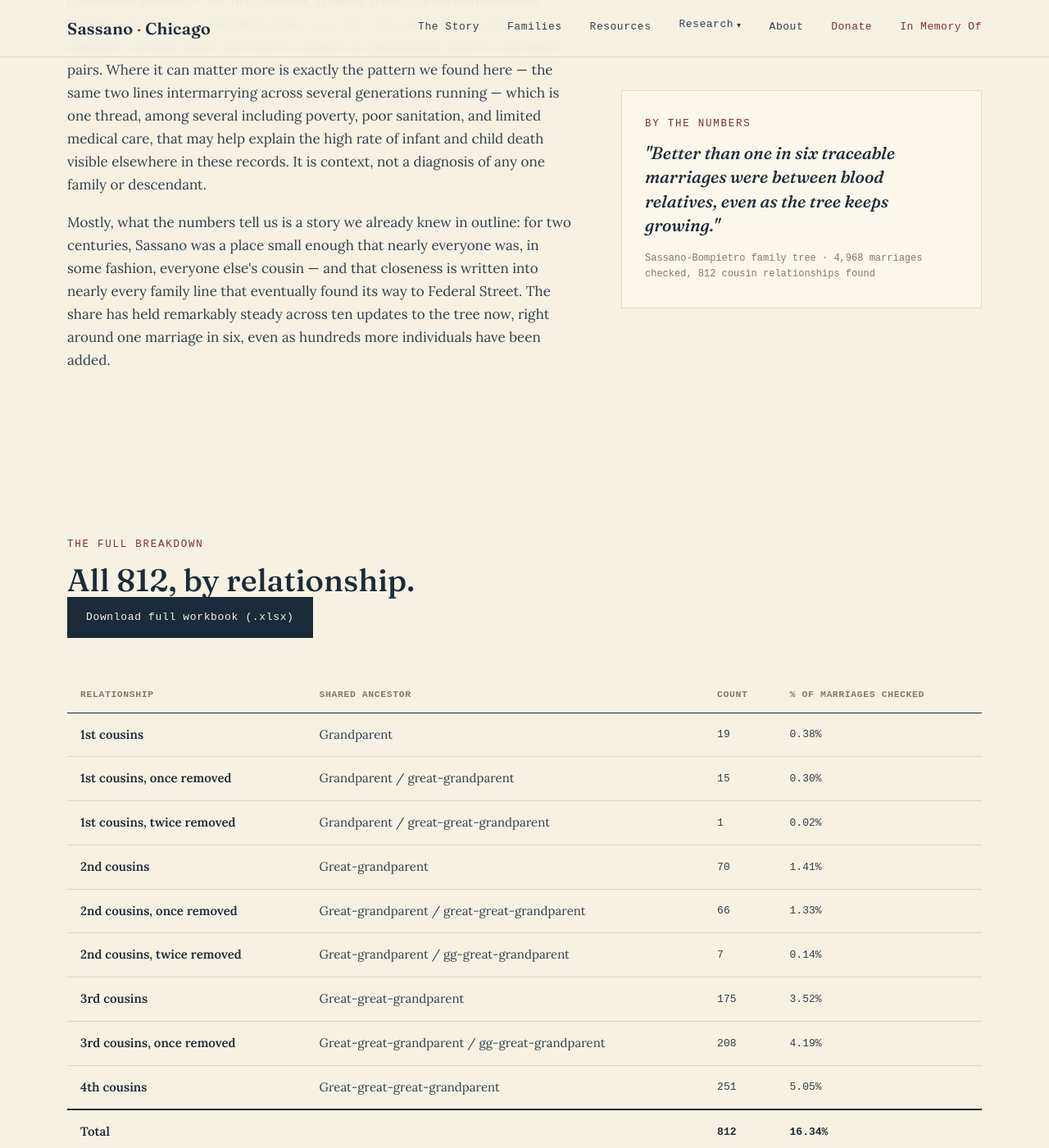
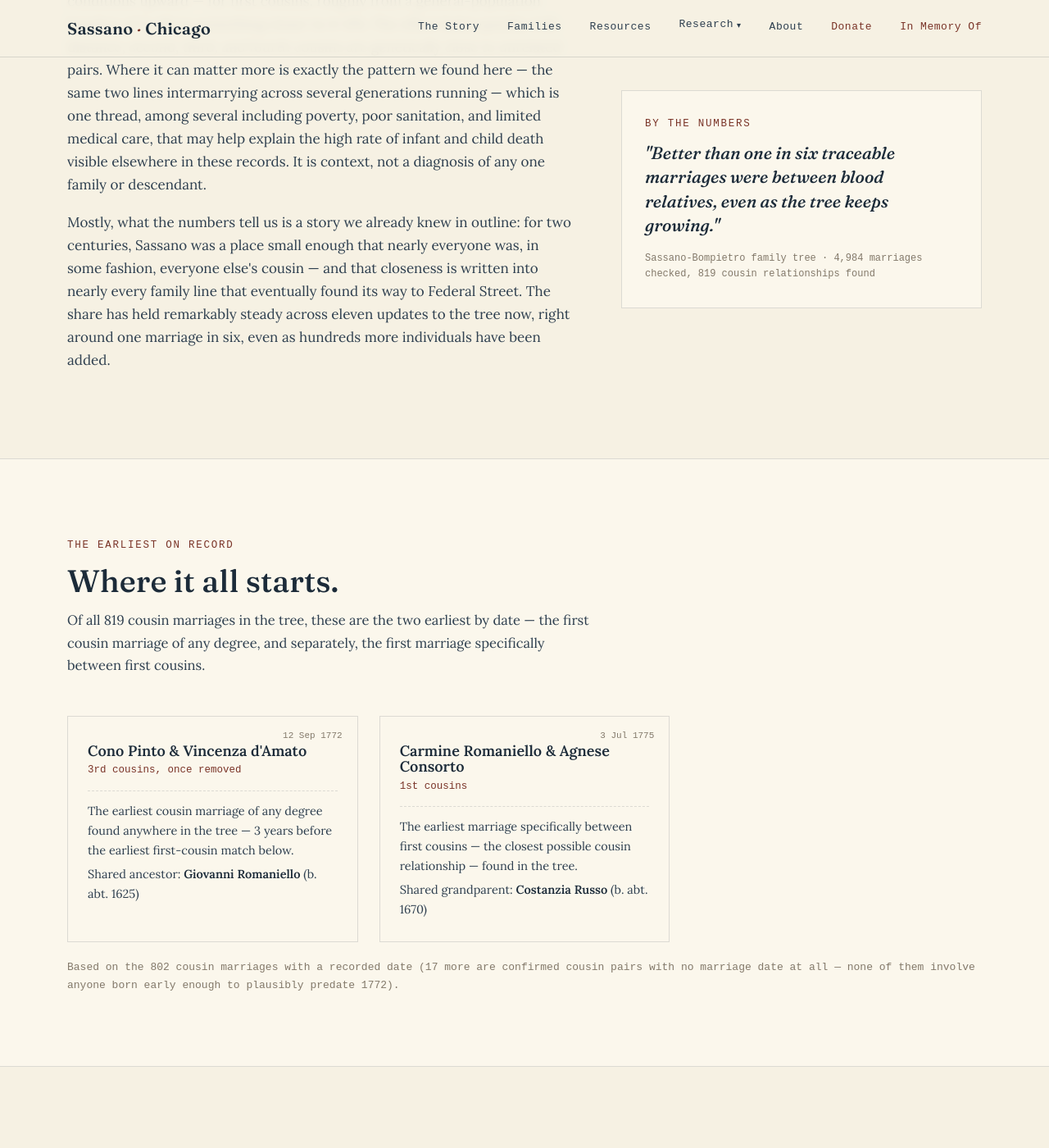
Before and after one commit to johncavallone/sassanochicago, a Jekyll site: the page built from sassano-marriages.html, in a window 1280 px wide and 1400 px high, scrolled down 1970 px. Shown: the whole window at 82% size. Built offline with Jekyll 4.4.1, drawn with Linux system fonts in a browser that asks for light colours; some web fonts are replaced; some of the changed text lies outside the part shown.

Commit message:
Add files via upload

```diff
--- a/sassano-marriages.html
+++ b/sassano-marriages.html
@@ -8,15 +8,15 @@ description: >-
 ---
 
 <div class="page-header">
-  <span class="eyebrow">812 of 4,968 traceable marriages · 1770s–1961</span>
+  <span class="eyebrow">819 of 4,984 traceable marriages · 1770s–1961</span>
   <h1>Marrying close to home.</h1>
   <p class="lede">What the full family tree reveals about cousin marriage in Sassano — and how far it reached, all the way to Federal Street. Updated as new records are added to the tree.</p>
 </div>
 
 <div class="stats">
   <div class="stats-inner">
-    <div class="stat"><span class="num">812</span><span class="cap">Cousin marriages found</span></div>
-    <div class="stat"><span class="num">468</span><span class="cap">Multi-generational cases</span></div>
+    <div class="stat"><span class="num">819</span><span class="cap">Cousin marriages found</span></div>
+    <div class="stat"><span class="num">471</span><span class="cap">Multi-generational cases</span></div>
     <div class="stat"><span class="num">105</span><span class="cap">Connect to Chicago</span></div>
     <div class="stat"><span class="num">1 in 6</span><span class="cap">Of all traceable marriages</span></div>
   </div>
@@ -27,13 +27,13 @@ description: >-
     <div class="prose">
       <p>Anyone who has spent time in the parish books of San Giovanni Evangelista learns the same lesson we did while indexing them: in a town the size of Sassano, tucked in the hills 95 miles southeast of Naples, everyone eventually married a relative. Not out of scandal, but out of geography. For centuries the town's marriageable population was, quite literally, whoever lived within walking distance — and more often than not, that meant a cousin.</p>
 
-      <p>Using the full Sassano-Bompietro family tree — now over 24,500 individuals and 6,338 families as new records keep getting indexed — we set out to see just how common this really was, and whether it followed the Sassanesi all the way to Federal Street.</p>
+      <p>Using the full Sassano-Bompietro family tree — now over 24,500 individuals and 6,354 families as new records keep getting indexed — we set out to see just how common this really was, and whether it followed the Sassanesi all the way to Federal Street.</p>
 
       <p>It did, and more than we expected.</p>
 
-      <p>Of the 4,968 marriages in the tree where both spouses' parentage could be traced, <b>812 — better than one in six — were between blood relatives</b> close enough to identify: first cousins, second cousins, third cousins, or fourth cousins, some with a generation's remove between them.</p>
+      <p>Of the 4,984 marriages in the tree where both spouses' parentage could be traced, <b>819 — better than one in six — were between blood relatives</b> close enough to identify: first cousins, second cousins, third cousins, or fourth cousins, some with a generation's remove between them.</p>
 
-      <p>What surprised us more was how often it repeated. <b>468 people in the tree are both the child of a cousin marriage and went on to marry a cousin themselves</b> — three, sometimes four consecutive generations of the same two family lines marrying back into each other, rather than a single instance diluted by outside blood.</p>
+      <p>What surprised us more was how often it repeated. <b>471 people in the tree are both the child of a cousin marriage and went on to marry a cousin themselves</b> — three, sometimes four consecutive generations of the same two family lines marrying back into each other, rather than a single instance diluted by outside blood.</p>
 
       <p>And it wasn't left behind when the Sassanesi crossed the Atlantic. Sixty-three of these cousin marriages involve a bride or groom who eventually settled, married, or died in Chicago; another 42, though they took place back in Sassano, produced children who made the crossing themselves. All told, roughly <b>one cousin marriage in seven connects to the Federal Street enclave.</b></p>
 
@@ -43,13 +43,46 @@ description: >-
 
       <p>It's worth a brief, honest word on what that can mean medically. Modern genetics tells us that closely related couples have a somewhat higher chance of passing the same rare gene to a child, nudging the risk of certain inherited conditions upward — for first cousins, roughly from a general-population baseline of 3–4% to something closer to 4–6%. The effect fades quickly with distance; second, third, and fourth cousins are genetically close to unrelated pairs. Where it can matter more is exactly the pattern we found here — the same two lines intermarrying across several generations running — which is one thread, among several including poverty, poor sanitation, and limited medical care, that may help explain the high rate of infant and child death visible elsewhere in these records. It is context, not a diagnosis of any one family or descendant.</p>
 
-      <p>Mostly, what the numbers tell us is a story we already knew in outline: for two centuries, Sassano was a place small enough that nearly everyone was, in some fashion, everyone else's cousin — and that closeness is written into nearly every family line that eventually found its way to Federal Street. The share has held remarkably steady across ten updates to the tree now, right around one marriage in six, even as hundreds more individuals have been added.</p>
+      <p>Mostly, what the numbers tell us is a story we already knew in outline: for two centuries, Sassano was a place small enough that nearly everyone was, in some fashion, everyone else's cousin — and that closeness is written into nearly every family line that eventually found its way to Federal Street. The share has held remarkably steady across eleven updates to the tree now, right around one marriage in six, even as hundreds more individuals have been added.</p>
     </div>
     <div class="pullcard">
       <span class="eyebrow">By the numbers</span>
       <blockquote>"Better than one in six traceable marriages were between blood relatives, even as the tree keeps growing."</blockquote>
-      <div class="attrib">Sassano-Bompietro family tree · 4,968 marriages checked, 812 cousin relationships found</div>
+      <div class="attrib">Sassano-Bompietro family tree · 4,984 marriages checked, 819 cousin relationships found</div>
     </div>
+  </div>
+</section>
+
+<section id="earliest" style="background:var(--card); border-top:1px solid var(--stone-line); border-bottom:1px solid var(--stone-line);">
+  <div class="wrap">
+    <div class="section-head">
+      <div>
+        <span class="eyebrow">The earliest on record</span>
+        <h2>Where it all starts.</h2>
+        <p>Of all 819 cousin marriages in the tree, these are the two earliest by date — the first cousin marriage of any degree, and separately, the first marriage specifically between first cousins.</p>
+      </div>
+    </div>
+    <div class="card-grid">
+      <div class="ledger-card" style="clip-path:none;">
+        <span class="rec-no">12 Sep 1772</span>
+        <h3>Cono Pinto &amp; Vincenza d'Amato</h3>
+        <div class="dates">3rd cousins, once removed</div>
+        <div class="meta">
+          <div>The earliest cousin marriage of any degree found anywhere in the tree — 3 years before the earliest first-cousin match below.</div>
+          <div>Shared ancestor: <b>Giovanni Romaniello</b> (b. abt. 1625)</div>
+        </div>
+      </div>
+      <div class="ledger-card" style="clip-path:none;">
+        <span class="rec-no">3 Jul 1775</span>
+        <h3>Carmine Romaniello &amp; Agnese Consorto</h3>
+        <div class="dates">1st cousins</div>
+        <div class="meta">
+          <div>The earliest marriage specifically between first cousins — the closest possible cousin relationship — found in the tree.</div>
+          <div>Shared grandparent: <b>Costanzia Russo</b> (b. abt. 1670)</div>
+        </div>
+      </div>
+    </div>
+    <p style="margin-top:20px; color:var(--stone); font-family:'Spectral Mono',monospace; font-size:13px;">Based on the 802 cousin marriages with a recorded date (17 more are confirmed cousin pairs with no marriage date at all — none of them involve anyone born early enough to plausibly predate 1772).</p>
   </div>
 </section>
 
@@ -58,7 +91,7 @@ description: >-
     <div class="section-head">
       <div>
         <span class="eyebrow">The full breakdown</span>
-        <h2>All 812, by relationship.</h2>
+        <h2>All 819, by relationship.</h2>
       </div>
       <a href="{{ '/assets/downloads/Sassano_Cousin_Marriages.xlsx' | relative_url }}" class="btn btn-primary">Download full workbook (.xlsx)</a>
     </div>
@@ -76,13 +109,13 @@ description: >-
         <tr><td class="strong">1st cousins</td><td>Grandparent</td><td class="mono">19</td><td class="mono">0.38%</td></tr>
         <tr><td class="strong">1st cousins, once removed</td><td>Grandparent / great-grandparent</td><td class="mono">15</td><td class="mono">0.30%</td></tr>
         <tr><td class="strong">1st cousins, twice removed</td><td>Grandparent / great-great-grandparent</td><td class="mono">1</td><td class="mono">0.02%</td></tr>
-        <tr><td class="strong">2nd cousins</td><td>Great-grandparent</td><td class="mono">70</td><td class="mono">1.41%</td></tr>
-        <tr><td class="strong">2nd cousins, once removed</td><td>Great-grandparent / great-great-grandparent</td><td class="mono">66</td><td class="mono">1.33%</td></tr>
+        <tr><td class="strong">2nd cousins</td><td>Great-grandparent</td><td class="mono">70</td><td class="mono">1.40%</td></tr>
+        <tr><td class="strong">2nd cousins, once removed</td><td>Great-grandparent / great-great-grandparent</td><td class="mono">66</td><td class="mono">1.32%</td></tr>
         <tr><td class="strong">2nd cousins, twice removed</td><td>Great-grandparent / gg-great-grandparent</td><td class="mono">7</td><td class="mono">0.14%</td></tr>
-        <tr><td class="strong">3rd cousins</td><td>Great-great-grandparent</td><td class="mono">175</td><td class="mono">3.52%</td></tr>
-        <tr><td class="strong">3rd cousins, once removed</td><td>Great-great-grandparent / gg-great-grandparent</td><td class="mono">208</td><td class="mono">4.19%</td></tr>
-        <tr><td class="strong">4th cousins</td><td>Great-great-great-grandparent</td><td class="mono">251</td><td class="mono">5.05%</td></tr>
-        <tr style="border-top:2px solid var(--ink);"><td class="strong">Total</td><td></td><td class="mono strong">812</td><td class="mono strong">16.34%</td></tr>
+        <tr><td class="strong">3rd cousins</td><td>Great-great-grandparent</td><td class="mono">178</td><td class="mono">3.57%</td></tr>
+        <tr><td class="strong">3rd cousins, once removed</td><td>Great-great-grandparent / gg-great-grandparent</td><td class="mono">209</td><td class="mono">4.19%</td></tr>
+        <tr><td class="strong">4th cousins</td><td>Great-great-great-grandparent</td><td class="mono">254</td><td class="mono">5.10%</td></tr>
+        <tr style="border-top:2px solid var(--ink);"><td class="strong">Total</td><td></td><td class="mono strong">819</td><td class="mono strong">16.43%</td></tr>
       </tbody>
     </table>
 
@@ -99,28 +132,28 @@ description: >-
       <tbody>
         <tr><td class="strong">Vincenzo Galatro</td><td>Concetta di Miele</td><td class="mono">1 FEB 1886</td><td>Maria Cecelia Pinto</td></tr>
         <tr><td class="strong">Giovanni Setaro</td><td>Antonia d'Amato</td><td class="mono">10 JUN 1862</td><td>Marianna Pinto</td></tr>
-        <tr><td class="strong">Antonio Ferro</td><td>Rosa Calandriello</td><td class="mono">14 JAN 1907</td><td>Francesca d'Onza</td></tr>
-        <tr><td class="strong">Vito di Stefano</td><td>Antonia di Brizzi</td><td class="mono">15 MAR 1877</td><td>Giuseppe di Brizzi</td></tr>
+        <tr><td class="strong">Antonio Ferro</td><td>Rosa Calandriello</td><td class="mono">14 JAN 1907</td><td>Francesco Antonio Russo</td></tr>
+        <tr><td class="strong">Vito di Stefano</td><td>Antonia di Brizzi</td><td class="mono">15 MAR 1877</td><td>Antonia Rubino</td></tr>
         <tr><td class="strong">Giovanni Antonio Pizzi</td><td>Josephine Fernino</td><td class="mono">16 JUN 1928</td><td>Giovanni Pizzi</td></tr>
         <tr><td class="strong">Antonio Di Miele</td><td>Paolina Arenare</td><td class="mono">19 AUG 1929</td><td>Antonia Setaro</td></tr>
-        <tr><td class="strong">Giovanni di Bella</td><td>Rosaria Grucci</td><td class="mono">19 DEC 1891</td><td>Matteo Paolo Quagliano</td></tr>
-        <tr><td class="strong">Giuseppe Videtta</td><td>Rosaria Calandriello</td><td class="mono">19 MAY 1862</td><td>Rosario Calandriello</td></tr>
-        <tr><td class="strong">Francesco Ferro</td><td>Rosa Ferro</td><td class="mono">2 FEB 1895</td><td>Francesco Ferro</td></tr>
+        <tr><td class="strong">Giovanni di Bella</td><td>Rosaria Grucci</td><td class="mono">19 DEC 1891</td><td>Maria Concetta Conte</td></tr>
+        <tr><td class="strong">Giuseppe Videtta</td><td>Rosaria Calandriello</td><td class="mono">19 MAY 1862</td><td>Rosaria Maria Pellegrino</td></tr>
+        <tr><td class="strong">Francesco Ferro</td><td>Rosa Ferro</td><td class="mono">2 FEB 1895</td><td>Domenico Cavallone</td></tr>
         <tr><td class="strong">Giovanni Luzzi</td><td>Giustina d'Onza</td><td class="mono">23 SEP 1939</td><td>Giustina Pinto</td></tr>
         <tr><td class="strong">Orlando Arnone</td><td>Rosa Burzo</td><td class="mono">24 JAN 1893</td><td>Francesco Antonio Orlando Burzo</td></tr>
-        <tr><td class="strong">Gaetano Trotta</td><td>Arcangela Arnone</td><td class="mono">24 SEP 1898</td><td>Rosaria D'Amato</td></tr>
-        <tr><td class="strong">Domenico Laveglia</td><td>Maria Cavallone</td><td class="mono">27 AUG 1892</td><td>Giustina Petrizzo</td></tr>
-        <tr><td class="strong">Michele di Stefano</td><td>Filomena d'Onza</td><td class="mono">27 SEP 1901</td><td>Giustina di Brizzi</td></tr>
+        <tr><td class="strong">Gaetano Trotta</td><td>Arcangela Arnone</td><td class="mono">24 SEP 1898</td><td>Vito Trotta</td></tr>
+        <tr><td class="strong">Domenico Laveglia</td><td>Maria Cavallone</td><td class="mono">27 AUG 1892</td><td>Michele Domenico Laveglia</td></tr>
+        <tr><td class="strong">Michele di Stefano</td><td>Filomena d'Onza</td><td class="mono">27 SEP 1901</td><td>Michele di Stefano</td></tr>
         <tr><td class="strong">Carmine Romaniello</td><td>Agnese Consorto</td><td class="mono">3 JUL 1775</td><td>Costanzia Russo</td></tr>
-        <tr><td class="strong">Felice Trotta</td><td>Maria Arnone</td><td class="mono">30 APR 1892</td><td>Rosaria D'Amato</td></tr>
-        <tr><td class="strong">Loreto Giovanni Battista di Brizzi</td><td>Maria Pinto</td><td class="mono">4 FEB 1824</td><td>Venezia Anna Latella</td></tr>
-        <tr><td class="strong">Michele di Brizzi</td><td>Giustina Ciorciari</td><td class="mono">5 AUG 1937</td><td>Giustina Russo</td></tr>
-        <tr><td class="strong">Dominick Romanelli</td><td>Mina Zozzaro</td><td class="mono">ABT 1947</td><td>Maria Galatro</td></tr>      </tbody>
+        <tr><td class="strong">Felice Trotta</td><td>Maria Arnone</td><td class="mono">30 APR 1892</td><td>Vito Trotta</td></tr>
+        <tr><td class="strong">Loreto Giovanni Battista di Brizzi</td><td>Maria Pinto</td><td class="mono">4 FEB 1824</td><td>Cherubino Cirillo Villano</td></tr>
+        <tr><td class="strong">Michele di Brizzi</td><td>Giustina Ciorciari</td><td class="mono">5 AUG 1937</td><td>Vito Quagliano</td></tr>
+        <tr><td class="strong">Dominick Romanelli</td><td>Mina Zozzaro</td><td class="mono">ABT 1947</td><td>Michele Domenico Romanelli</td></tr>      </tbody>
     </table>
-    <p style="margin:24px 0 40px; color:var(--stone); font-family:'Spectral Mono',monospace; font-size:13px;">Second cousin, third cousin, fourth cousin, and multi-generational detail (812 rows total, plus the Chicago cross-reference) available in the full downloadable workbook above.</p>
+    <p style="margin:24px 0 40px; color:var(--stone); font-family:'Spectral Mono',monospace; font-size:13px;">Second cousin, third cousin, fourth cousin, and multi-generational detail (819 rows total, plus the Chicago cross-reference) available in the full downloadable workbook above.</p>
 
     <div class="note-box">
-      Want to explore the underlying data yourself? See the <a href="http://sites.rootsmagic.com/Sassano-Chicago/" target="_blank" rel="noopener" style="color:var(--brick);">Sassano–Chicago Pedigree Tree</a>, the full 24,505-individual RootsMagic tree this analysis is drawn from.
+      Want to explore the underlying data yourself? See the <a href="http://sites.rootsmagic.com/Sassano-Chicago/" target="_blank" rel="noopener" style="color:var(--brick);">Sassano–Chicago Pedigree Tree</a>, the full 24,586-individual RootsMagic tree this analysis is drawn from.
     </div>
   </div>
 </section>
```
Also changed, not shown: family-alliances.html (+20 -20 lines), longevity.html (+6 -6 lines), records.html (+30 -30 lines), twins.html (+20 -12 lines), 1 other file.
